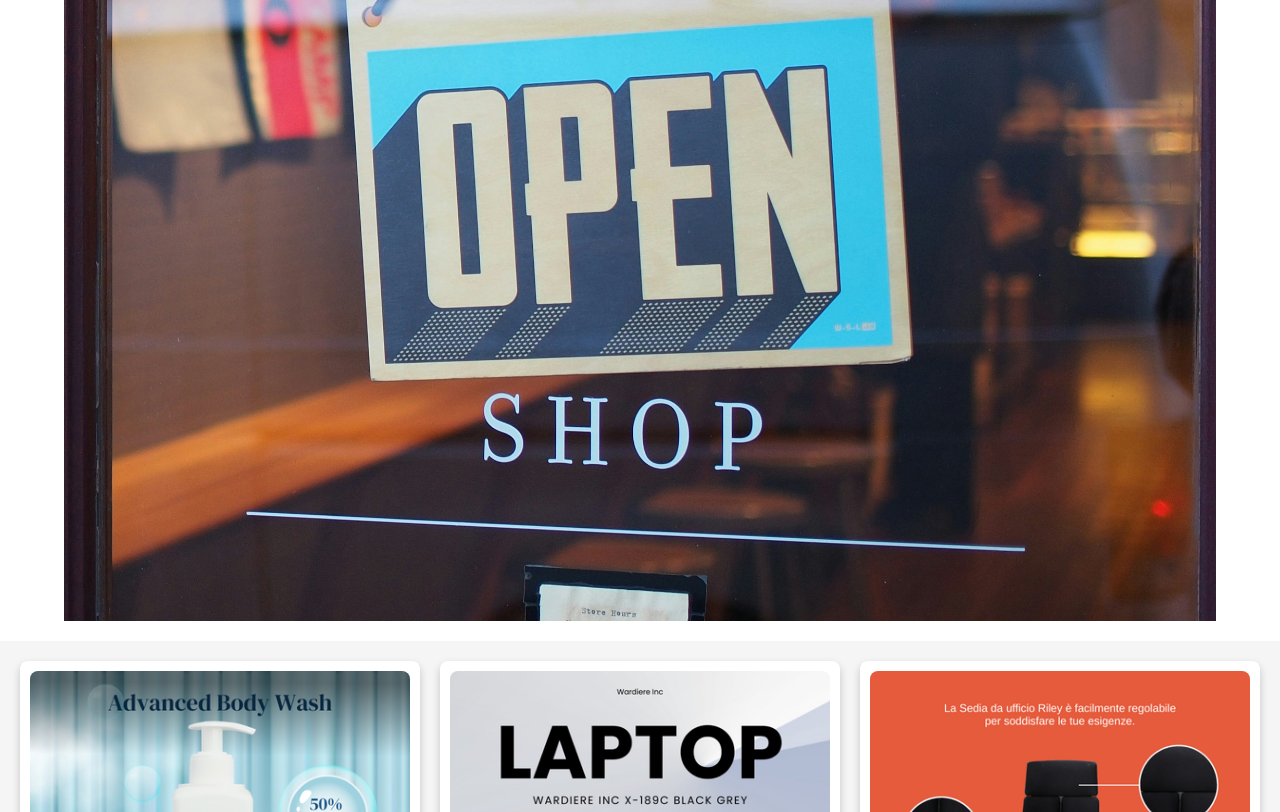
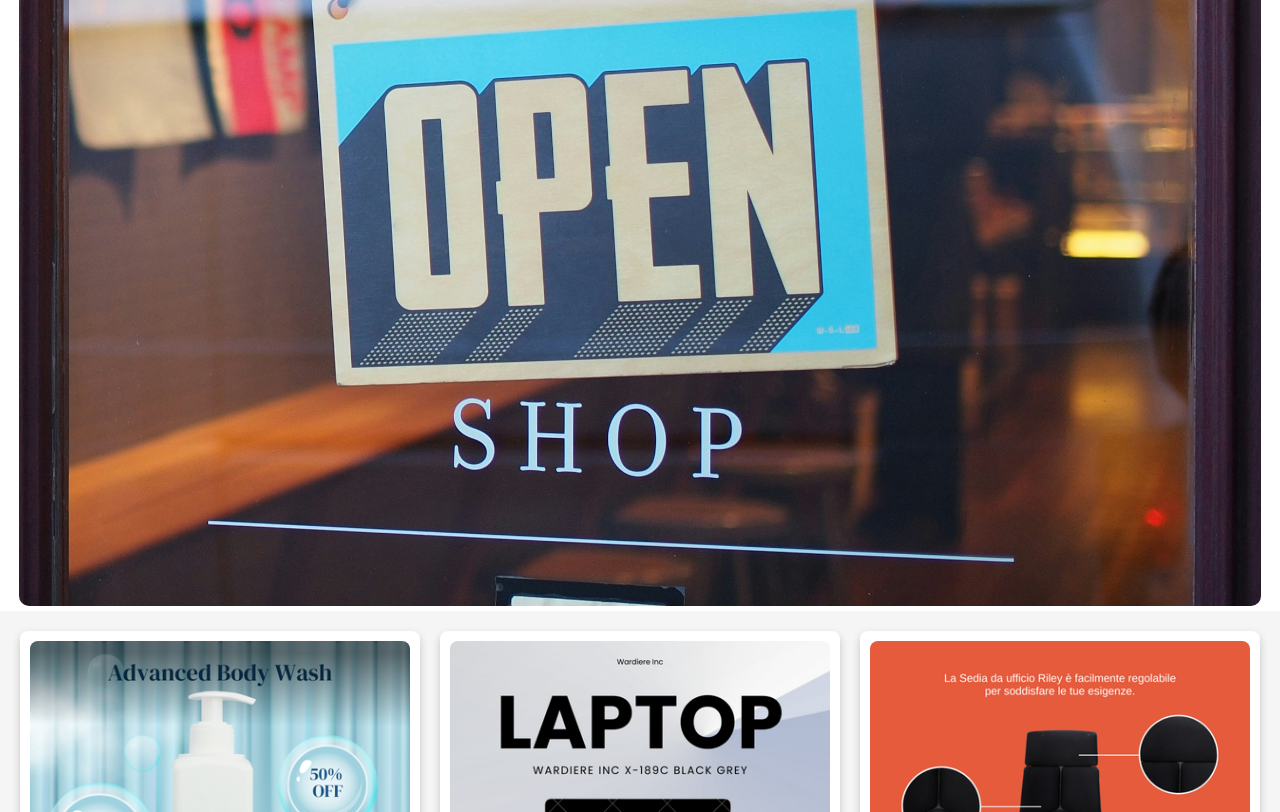
Before and after one commit to attaqwapharmacy21-bit/Smart-Shop, a plain HTML site: page index.html in a window 1280 px wide. Shown: the part 199-1011 px from the top of the page. Drawn offline with Linux system fonts and the light colour scheme.

Commit message:
Refactor header styles for improved layout and appearance

```diff
--- a/index.html
+++ b/index.html
@@ -17,11 +17,12 @@
             background-color: antiquewhite;
             font-size: 40px;
             margin: auto;
-            /* padding: 300px; */
+            /* padding: 10px; */
             height: 100vh;
-            width: 90%;
+            width: 97%;
+            border-radius: 10px;
             text-align: center;
-            margin: 20px auto;
+            margin: 5px auto;
             color: rgb(97, 209, 97);
             background-repeat: no-repeat;
             background-size: cover;
```
